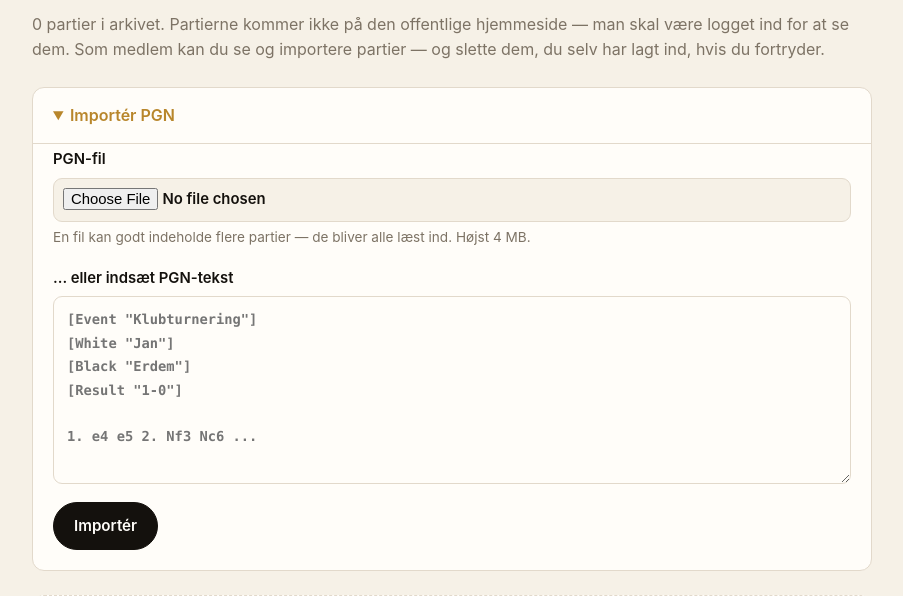
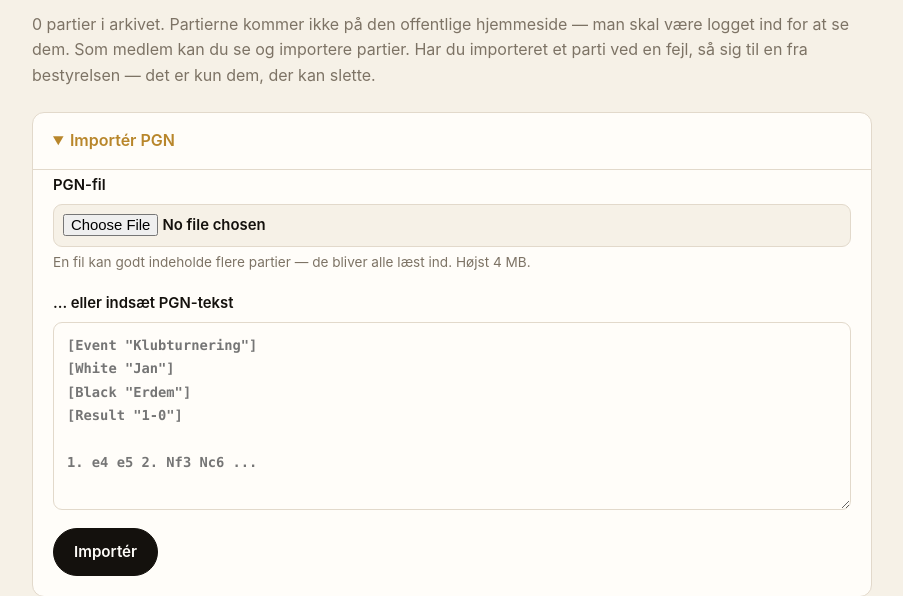
Before and after one commit to kerdemdemir/arslev-skakklub, a FastAPI app: template admin/templates/games.html in a window 1280 px wide. Shown: the part 140-736 px from the top of the page, without its empty margins (188-1091 px from the left). Run offline with FastAPI, Linux system fonts and the light colour scheme; the template is opened without the code that fills it, so the values that code supplies are empty; parts of the project's set-up code (start-up, migrations or seed data) failed here and were passed over.

Commit message:
Kun administratorer kan slette partier
Medlemmer kunne slette hinandens partier. Det var en fejl i min tidligere
antagelse: alle medlemmer deler ét login, så added_by="member" siger kun,
at partiet kom fra medlemslogin - ikke hvem der importerede det. "Slet dine
egne importer" blev derfor i praksis "slet alle medlemmers importer".

Sletning er nu forbeholdt admin igen, håndhævet i selve ruten og ikke kun
ved at skjule knappen. Teksten på partisiden siger nu, at man skal bede
bestyrelsen om at fjerne en fejlimport.

added_by bliver stadig sat ved importen, så det kan ses hvor et parti kom
fra. Skal medlemmer kunne slette deres egne, kræver det et login pr. medlem.

Co-Authored-By: Claude Opus 5 <noreply@anthropic.com>

```diff
--- a/admin/app.py
+++ b/admin/app.py
@@ -527,21 +527,17 @@ def game_view(request: Request, game_id: str):
 
 @app.post("/admin/parti/{game_id}/slet")
 async def game_delete(request: Request, game_id: str, csrf: str = Form("")):
-    _, role = require_user(request)
+    # Kun administratorer må slette.
+    #
+    # Alle medlemmer deler ét login, så "added_by" kan ikke skelne det ene
+    # medlem fra det andet. Lod vi medlemmer slette deres egne importer, ville
+    # ethvert medlem i praksis kunne slette alle de andres partier. Fortryder
+    # man en import, må man bede en administrator om at fjerne den.
+    require_admin(request, "Kun administratorer kan slette partier.")
     check_csrf(request, csrf)
 
-    game = games.get(game_id)
-    if not game:
+    if not games.get(game_id):
         raise HTTPException(404, "Partiet findes ikke.")
-
-    # Et medlem må fortryde sin egen import, men ikke røre administratorens
-    # partier. Partier fra før added_by blev indført regnes som admins.
-    if role != ROLE_ADMIN and game.get("added_by") != ROLE_MEMBER:
-        from urllib.parse import quote
-        return RedirectResponse(
-            "/admin/partier?err=" + quote(
-                "Du kan kun slette de partier, du selv har importeret."),
-            status_code=303)
 
     games.delete(game_id)
     return RedirectResponse("/admin/partier?ok=Partiet+er+slettet.", status_code=303)
--- a/admin/templates/games.html
+++ b/admin/templates/games.html
@@ -11,8 +11,9 @@
       <p class="sub">{{ games|length }} parti{{ '' if games|length == 1 else 'er' }} i arkivet.
          Partierne kommer ikke på den offentlige hjemmeside — man skal være
          logget ind for at se dem.
-         {% if role != 'admin' %}Som medlem kan du se og importere partier — og
-         slette dem, du selv har lagt ind, hvis du fortryder.{% endif %}</p>
+         {% if role != 'admin' %}Som medlem kan du se og importere partier.
+         Har du importeret et parti ved en fejl, så sig til en fra bestyrelsen
+         — det er kun dem, der kan slette.{% endif %}</p>
     </div>
 {% if role == 'admin' %}<a class="btn ghost" href="/admin">Nyheder</a>{% endif %}
   </div>
@@ -60,7 +61,7 @@
       <div class="actions">
         <a class="btn small" href="/admin/parti/{{ g.id }}">Vis</a>
         <a class="btn small ghost" href="/admin/parti/{{ g.id }}/pgn">PGN</a>
-        {% if role == 'admin' or g.added_by == 'member' %}
+        {% if role == 'admin' %}
         <form method="post" action="/admin/parti/{{ g.id }}/slet"
               onsubmit="return confirm('Slet partiet {{ g.white }} – {{ g.black }}?')">
           <input type="hidden" name="csrf" value="{{ csrf }}">
```
Also changed, not shown: README.md.
